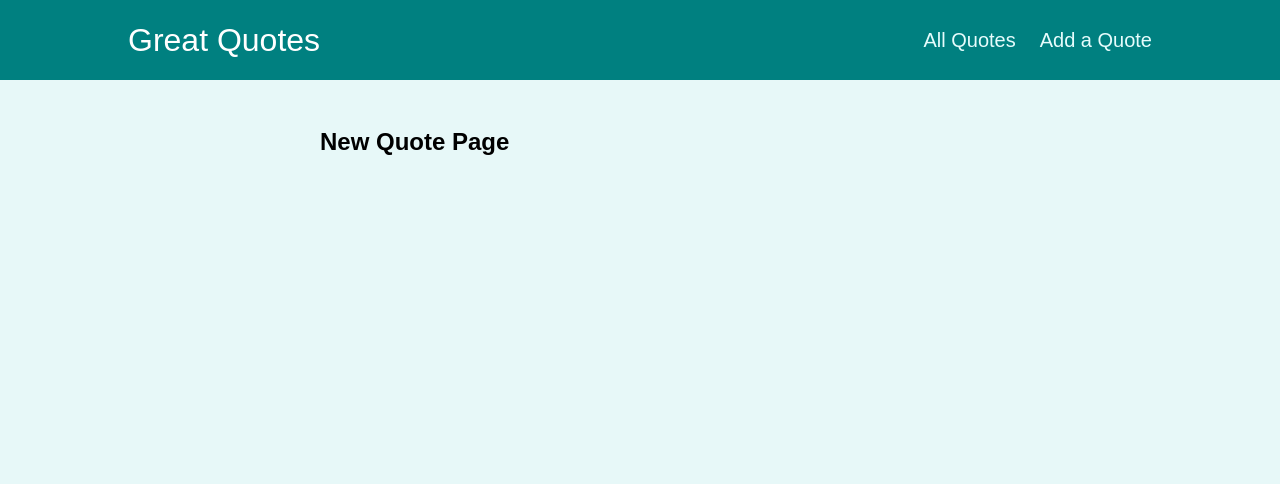
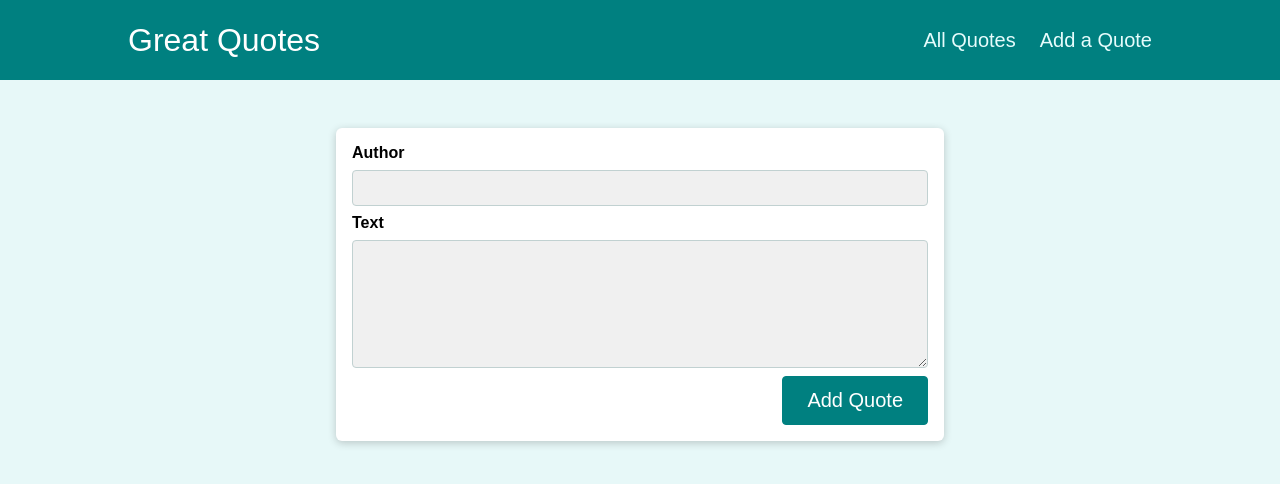
Before and after one commit to sasban9/react-multipage-app, a React (Create React App) app: page /quotes/new in a window 1280 px wide. Shown: the top 484 px of the page. Built offline with nearby package versions, Linux system fonts and the light colour scheme.

Commit message:
Adding dummy data & more content.

```diff
--- a/src/components/quotes/QuoteForm.js
+++ b/src/components/quotes/QuoteForm.js
@@ -1,7 +1,7 @@
 import { useRef } from 'react';
 
-import Card from '../ui/Card';
-import LoadingSpinner from '../ui/LoadingSpinner';
+import Card from '../UI/Card';
+import LoadingSpinner from '../UI/LoadingSpinner';
 import classes from './QuoteForm.module.css';
 
 const QuoteForm = (props) => {
--- a/src/pages/AllQuotes.js
+++ b/src/pages/AllQuotes.js
@@ -1,7 +1,15 @@
+import QuoteList from "../components/quotes//QuoteList";
+
+const DUMMY_QUOTES = [
+  { id: "q1", author: "Max", text: "Learning React is fun!" },
+  { id: "q2", author: "Sasban", text: "Learning NODE is great!" },
+];
+
 const AllQuotes = () => {
   return (
     <section>
-      <h1>All Quotes Page</h1>
+      {/* <h1>All Quotes Page</h1> */}
+      <QuoteList quotes={DUMMY_QUOTES} />
     </section>
   );
 };
--- a/src/pages/NewQuote.js
+++ b/src/pages/NewQuote.js
@@ -1,8 +1,12 @@
+import QuoteForm from '../components/quotes/QuoteForm';
+
 const NewQuote = () => {
+    const addQuoteHandler = (quoteData) => {
+        console.log(quoteData);
+    };
+
     return (
-      <section>
-        <h1>New Quote Page</h1>
-      </section>
+      <QuoteForm onAddQuote={addQuoteHandler} />
     );
   };
 
```
